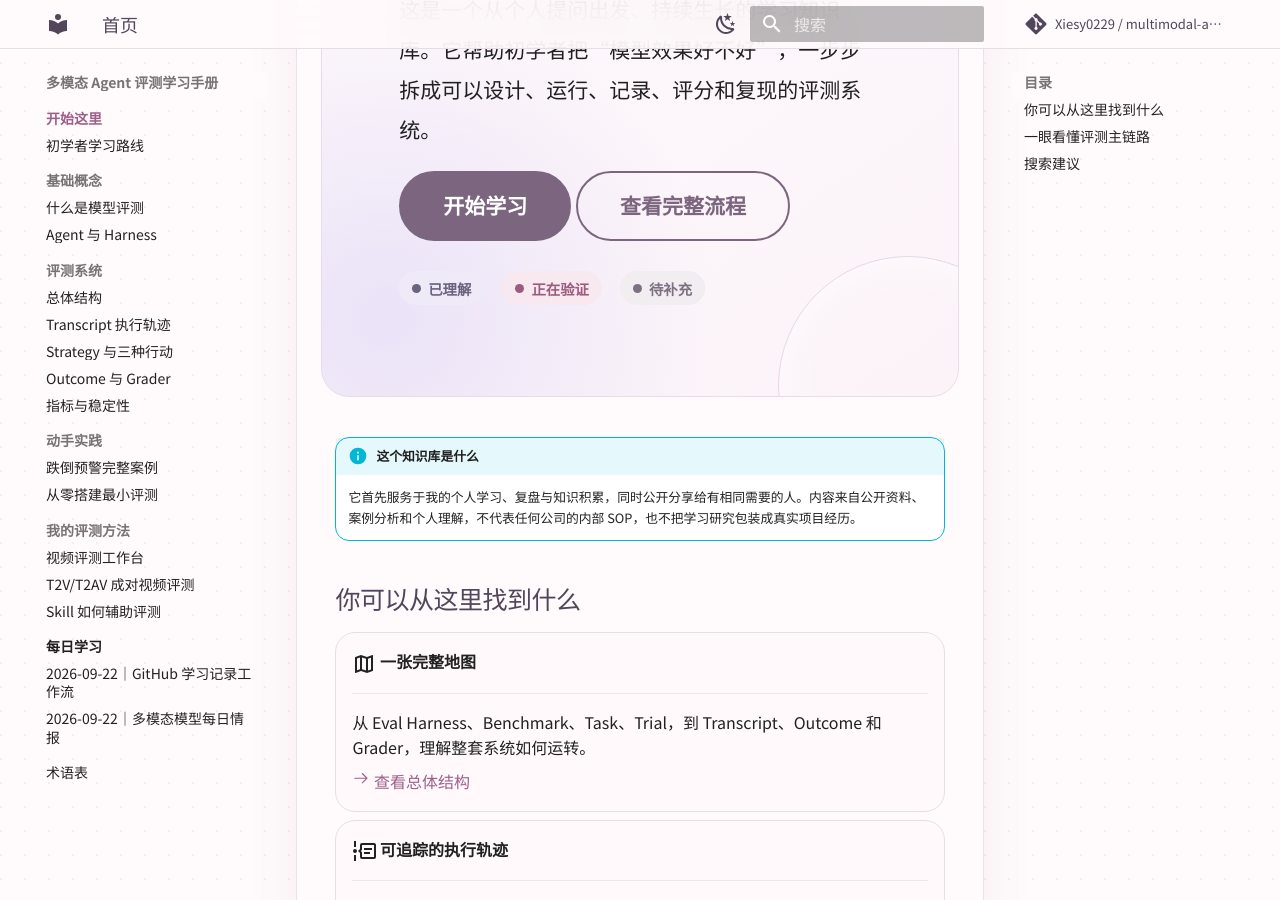
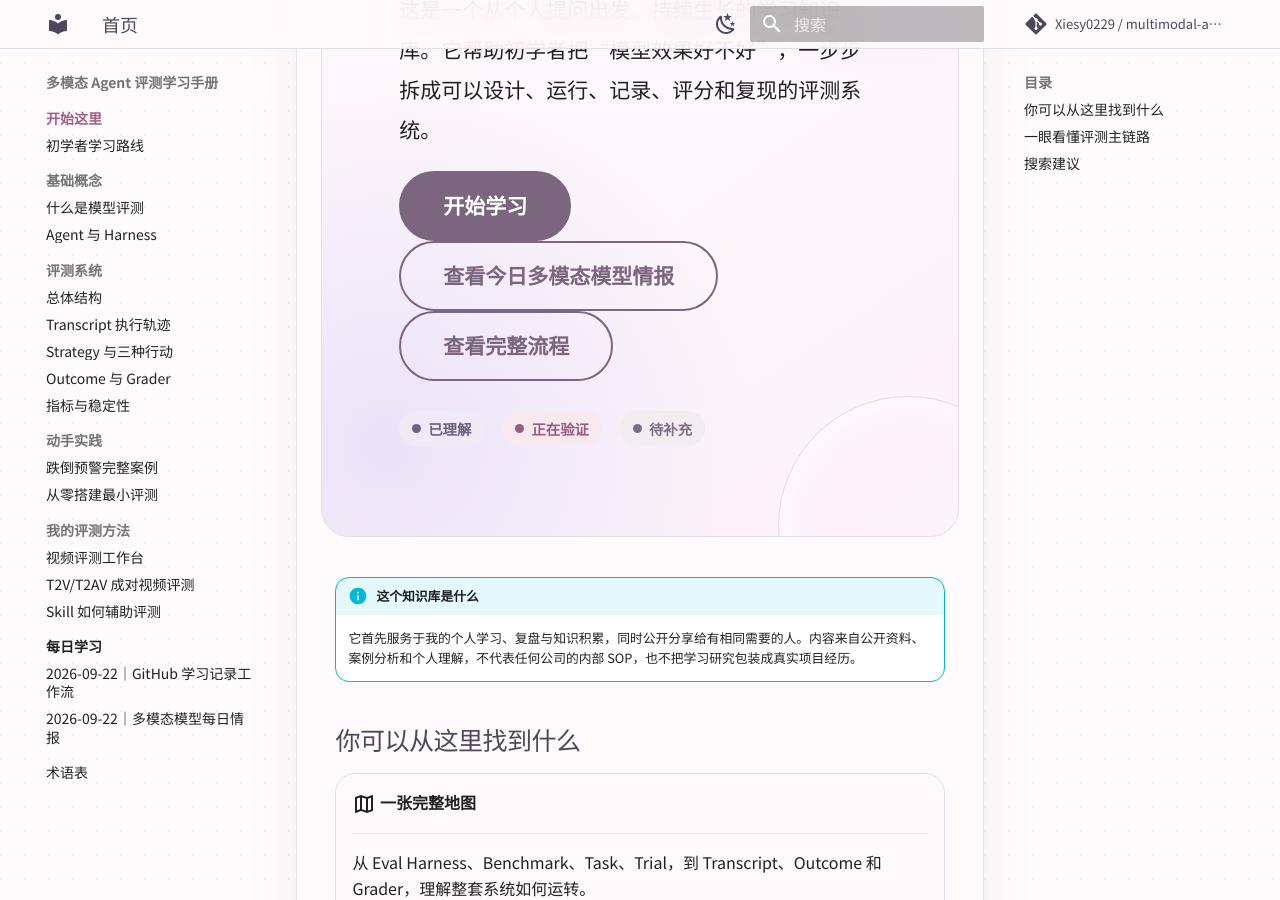
Before and after one commit to Xiesy0229/multimodal-agent-evaluation-handbook, an MkDocs documentation site: the page built from docs/index.md, in a window 1280 px wide and 900 px high, scrolled down 490 px. Built offline with MkDocs 1.6.1 and Material for MkDocs 9.7.7, drawn with Linux system fonts in a browser that asks for light colours; comment, search, counter and statistics services are not loaded.

Commit message:
docs: surface daily multimodal news

```diff
--- a/docs/index.md
+++ b/docs/index.md
@@ -11,6 +11,7 @@ title: 首页
 这是一个从个人提问出发、持续生长的学习知识库。它帮助初学者把“模型效果好不好”，一步步拆成可以设计、运行、记录、评分和复现的评测系统。
 
 [开始学习](learning-path.md){ .md-button .md-button--primary }
+[查看今日多模态模型情报](daily-learning/2026-09-22-multimodal-news.md){ .md-button }
 [查看完整流程](system/overview.md){ .md-button }
 
 <div class="maturity-legend">
```
